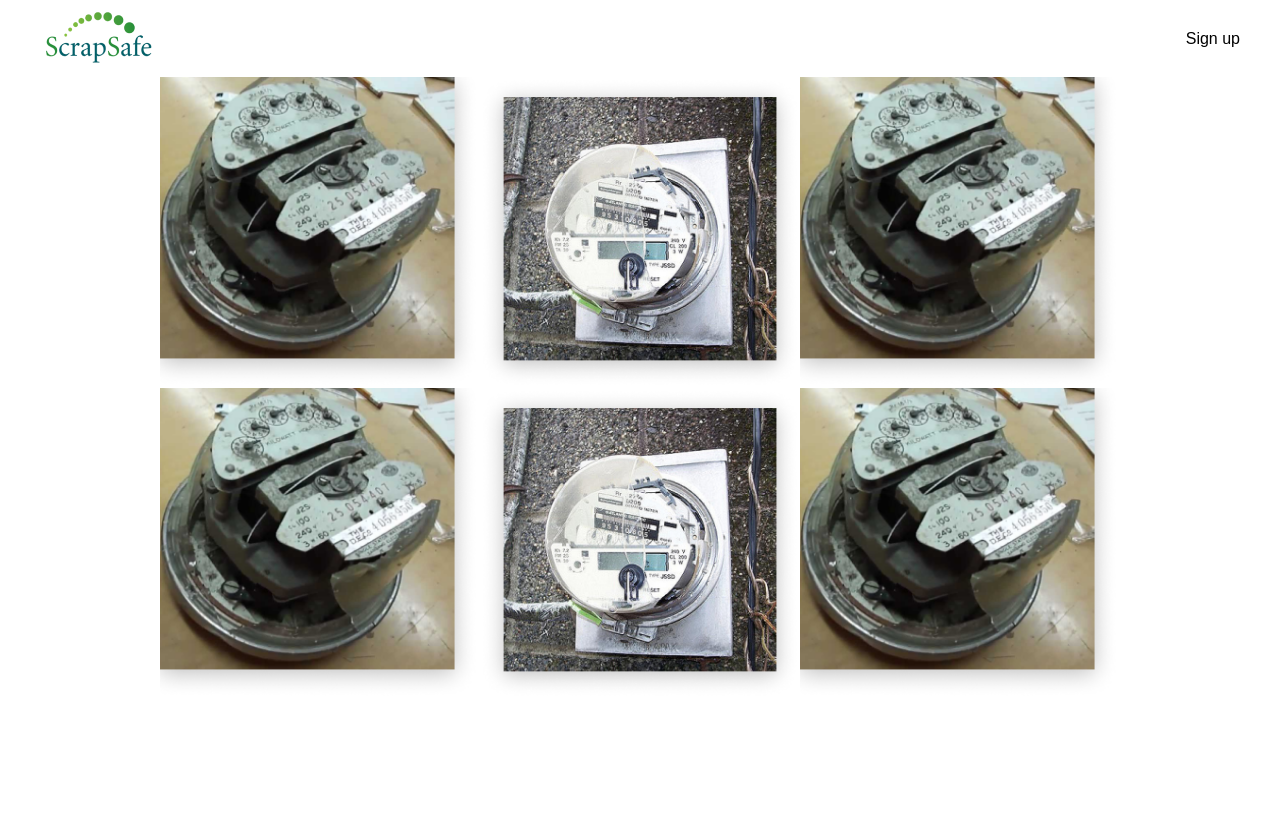
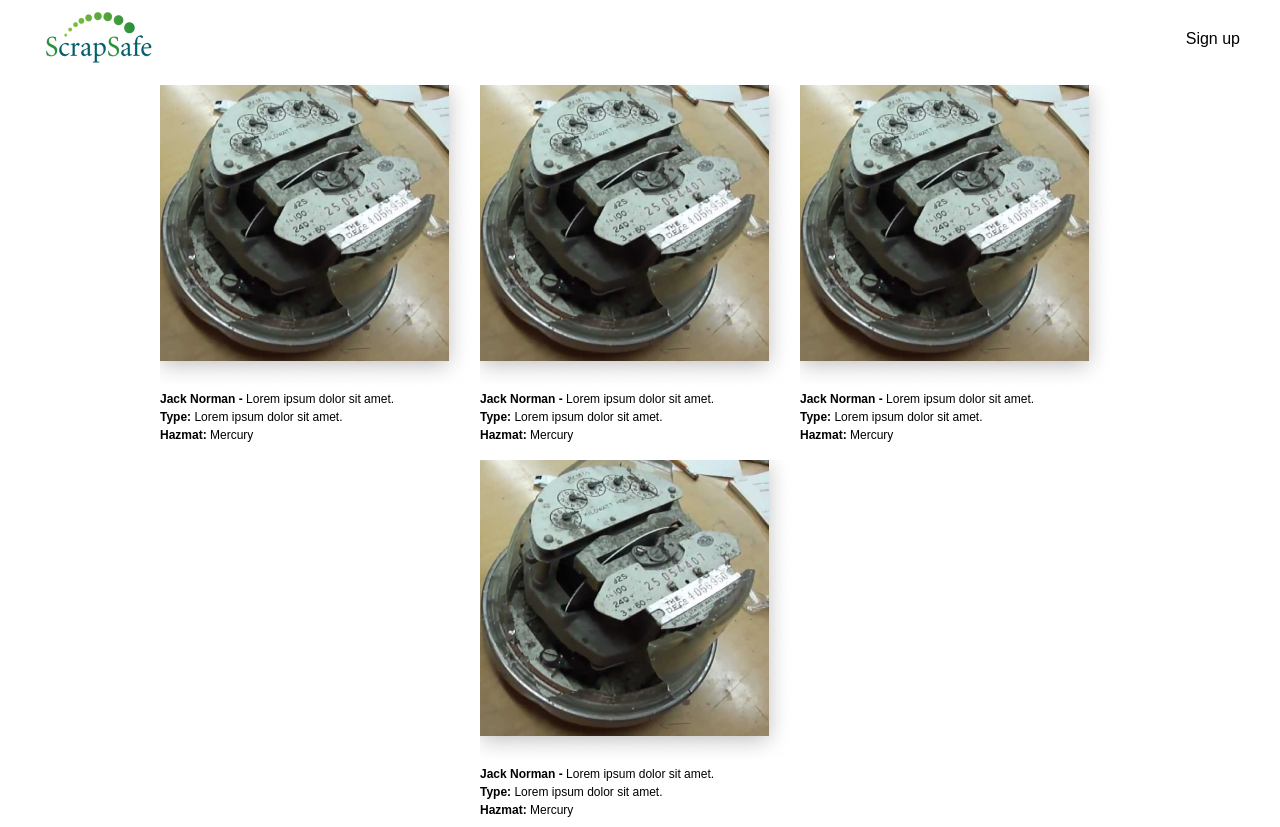
Before and after one commit to TNortnern/scrapsafe-frontend, a Next.js app: page /gridview in a window 1280 px wide. Before the commit the page ends 800 px from the top, so only its background shows below. Built offline with nearby package versions, Linux system fonts and the light colour scheme; no server answers.

Commit message:
Gridview text under img

```diff
--- a/pages/gridview.js
+++ b/pages/gridview.js
@@ -19,38 +19,70 @@ const gridview = () => {
   return (
     <Layout>
       <div className='w-11/12 lg:w-11/12  mx-auto px-3'>
-        <div className='flex flex-wrap justify-center'>
+        <div className='flex flex-wrap justify-center text-xs'>
           {console.log('images', images)}
-          <img
-            className=' max-w-xs sm:w-4/12 w-1/2 lg:w-8/12'
-            src='/fake1.png'
-            alt='fake'
-          />
-          <img
-            className=' max-w-xs sm:w-4/12 w-1/2 lg:w-8/12'
-            src='/fake2.png'
-            alt='fake'
-          />
-          <img
-            className=' max-w-xs sm:w-4/12 w-1/2 lg:w-8/12'
-            src='/fake1.png'
-            alt='fake'
-          />
-          <img
-            className=' max-w-xs sm:w-4/12 w-1/2 lg:w-8/12'
-            src='/fake1.png'
-            alt='fake'
-          />
-          <img
-            className=' max-w-xs sm:w-4/12 w-1/2 lg:w-8/12'
-            src='/fake2.png'
-            alt='fake'
-          />
-          <img
-            className=' max-w-xs sm:w-4/12 w-1/2 lg:w-8/12'
-            src='/fake1.png'
-            alt='fake'
-          />
+
+          {/* Start of first div */}
+          <div className='max-w-xs sm:w-4/12 w-1/2 lg:w-8/12 my-2'>
+            <img className=' ' src='/fake1.png' alt='fake' />
+            <p>
+              <span className='font-bold'>Jack Norman - </span>
+              Lorem ipsum dolor sit amet.
+            </p>
+            <p>
+              <span className='font-bold'>Type: </span> Lorem ipsum dolor sit
+              amet.
+            </p>
+            <p>
+              <span className='font-bold'>Hazmat:</span> Mercury
+            </p>
+          </div>
+          {/* End of first Div */}
+
+          <div className='max-w-xs sm:w-4/12 w-1/2 lg:w-8/12 my-2'>
+            <img className=' ' src='/fake1.png' alt='fake' />
+            <p>
+              <span className='font-bold'>Jack Norman - </span>
+              Lorem ipsum dolor sit amet.
+            </p>
+            <p>
+              <span className='font-bold'>Type: </span> Lorem ipsum dolor sit
+              amet.
+            </p>
+            <p>
+              <span className='font-bold'>Hazmat:</span> Mercury
+            </p>
+          </div>
+
+          <div className='max-w-xs sm:w-4/12 w-1/2 lg:w-8/12 my-2'>
+            <img className=' ' src='/fake1.png' alt='fake' />
+            <p>
+              <span className='font-bold'>Jack Norman - </span>
+              Lorem ipsum dolor sit amet.
+            </p>
+            <p>
+              <span className='font-bold'>Type: </span> Lorem ipsum dolor sit
+              amet.
+            </p>
+            <p>
+              <span className='font-bold'>Hazmat:</span> Mercury
+            </p>
+          </div>
+
+          <div className='max-w-xs sm:w-4/12 w-1/2 lg:w-8/12 my-2'>
+            <img className=' ' src='/fake1.png' alt='fake' />
+            <p>
+              <span className='font-bold'>Jack Norman - </span>
+              Lorem ipsum dolor sit amet.
+            </p>
+            <p>
+              <span className='font-bold'>Type: </span> Lorem ipsum dolor sit
+              amet.
+            </p>
+            <p>
+              <span className='font-bold'>Hazmat:</span> Mercury
+            </p>
+          </div>
         </div>
       </div>
     </Layout>
```
